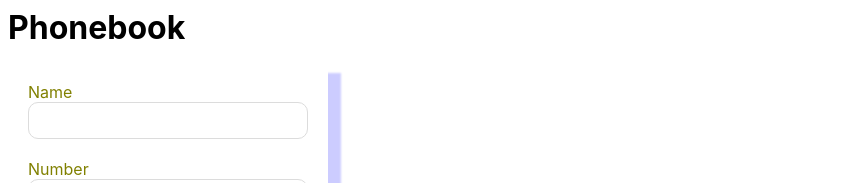
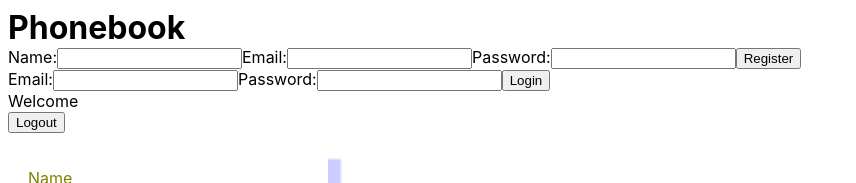
Before and after one commit to kamila1808/goit-react-hw-08-phonebook, a React (Create React App) app: page / in a window 1280 px wide. Shown: the top 183 px of the page, without its empty margins (0-856 px from the left). Built offline with nearby package versions, Linux system fonts and the light colour scheme; no server answers.

Commit message:
usermenu, loginform, registerform

```diff
--- a/src/components/App.jsx
+++ b/src/components/App.jsx
@@ -1,11 +1,15 @@
+import { useEffect } from 'react';
+import { useDispatch } from 'react-redux';
+import { useSelector } from 'react-redux';
+
 import { ContactForm } from './ContactForm/ContactForm';
 import { ContactList } from './ContactList/ContactList';
 import { Filter } from './Filter/Filter';
 import { fetchContacts } from 'redux/contacts/contacts-operations';
-import { useDispatch } from 'react-redux';
-import { useSelector } from 'react-redux';
 import { selectIsLoading } from 'redux/contacts/contacts-selectors';
-import { useEffect } from 'react';
+import { RegisterForm } from './RegisterForm/RegisterForm';
+import { LoginForm } from './LoginForm/LoginForm';
+import { UserAuthMenu } from './UserAuthMenu/UserAuthMenu';
 
 const App = () => {
   const dispatch = useDispatch();
@@ -18,6 +22,9 @@ const App = () => {
   return (
     <div>
       <h1>Phonebook</h1>
+      <RegisterForm/>
+      <LoginForm/>
+      <UserAuthMenu/>
       <ContactForm />
       <h2>Contacts</h2>
       <Filter />
--- /dev/null
+++ b/src/components/LoginForm/LoginForm.js
@@ -0,0 +1,49 @@
+import { useState } from 'react';
+import { useDispatch } from 'react-redux';
+import { login } from 'redux/auth/auth-operations';
+
+export const LoginForm = () => {
+  const [email, setEmail] = useState('');
+  const [password, setPassword] = useState('');
+
+  const dispatch = useDispatch();
+
+  const handleChange = ({ target: { name, value } }) => {
+    switch (name) {
+      case 'email':
+        setEmail(value);
+        break;
+      case 'password':
+        setPassword(value);
+        break;
+      default:
+        break;
+    }
+  };
+
+  const handleSubmit = event => {
+    event.preventDefault();
+    dispatch(login({ email, password }));
+    setEmail('');
+    setPassword('');
+  };
+
+  return (
+    <form onSubmit={handleSubmit}>
+      <label>
+        Email:
+        <input type="text" name="email" value={email} onChange={handleChange} />
+      </label>
+      <label>
+        Password:
+        <input
+          type="password"
+          name="password"
+          value={password}
+          onChange={handleChange}
+        />
+      </label>
+      <button>Login</button>
+    </form>
+  );
+};
--- /dev/null
+++ b/src/components/RegisterForm/RegisterForm.jsx
@@ -0,0 +1,58 @@
+import { useState } from 'react';
+import { useDispatch } from 'react-redux';
+import { register } from 'redux/auth/auth-operations';
+
+export const RegisterForm = () => {
+  const [name, setName] = useState('');
+  const [email, setEmail] = useState('');
+  const [password, setPassword] = useState('');
+
+  const dispatch = useDispatch();
+
+  const handleChange = ({ target: { name, value } }) => {
+    switch (name) {
+      case 'name':
+        setName(value);
+        break;
+      case 'email':
+        setEmail(value);
+        break;
+      case 'password':
+        setPassword(value);
+        break;
+      default:
+        break;
+    }
+  };
+
+  const handleSubmit = event => {
+    event.preventDefault();
+    dispatch(register({ name, email, password }));
+    setName('');
+    setEmail('');
+    setPassword('');
+  };
+
+  return (
+    <form onSubmit={handleSubmit}>
+      <label>
+        Name:
+        <input type="text" name="name" value={name} onChange={handleChange} />
+      </label>
+      <label>
+        Email:
+        <input type="text" name="email" value={email} onChange={handleChange} />
+      </label>
+      <label>
+        Password:
+        <input
+          type="password"
+          name="password"
+          value={password}
+          onChange={handleChange}
+        />
+      </label>
+      <button>Register</button>
+    </form>
+  );
+};
--- /dev/null
+++ b/src/components/UserAuthMenu/UserAuthMenu.jsx
@@ -0,0 +1,13 @@
+import { useDispatch } from "react-redux"
+import { logout } from "redux/auth/auth-operations";
+
+export const UserAuthMenu = () => {
+const dispatch = useDispatch();
+
+    return (
+        <div>
+        <p>Welcome</p>
+        <button onClick={() => dispatch(logout())}>Logout</button>
+        </div>
+    )
+}
--- a/src/redux/store.js
+++ b/src/redux/store.js
@@ -1,11 +1,13 @@
 import { configureStore } from '@reduxjs/toolkit';
 import contactsReducer from './contacts/contactsSlice';
 import filterReduser from './filter/filterSlice';
+import authReducer from './auth/authSlice';
 
 
 export const store = configureStore({
   reducer: {
     contacts: contactsReducer,
     filter: filterReduser,
+    auth: authReducer
   },
 });
```
